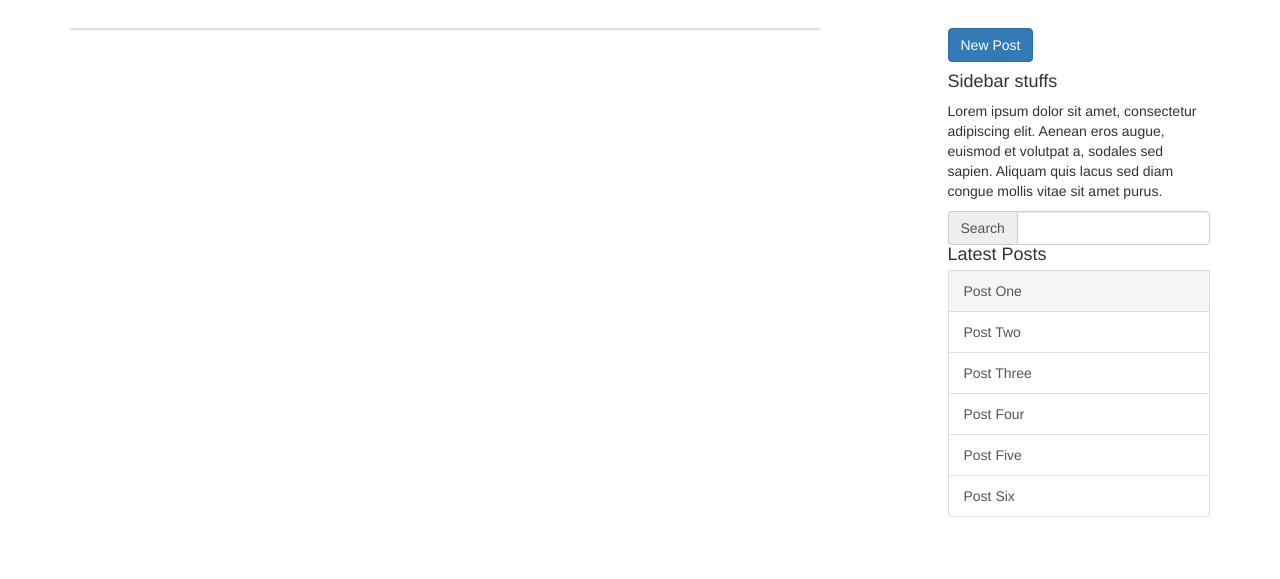
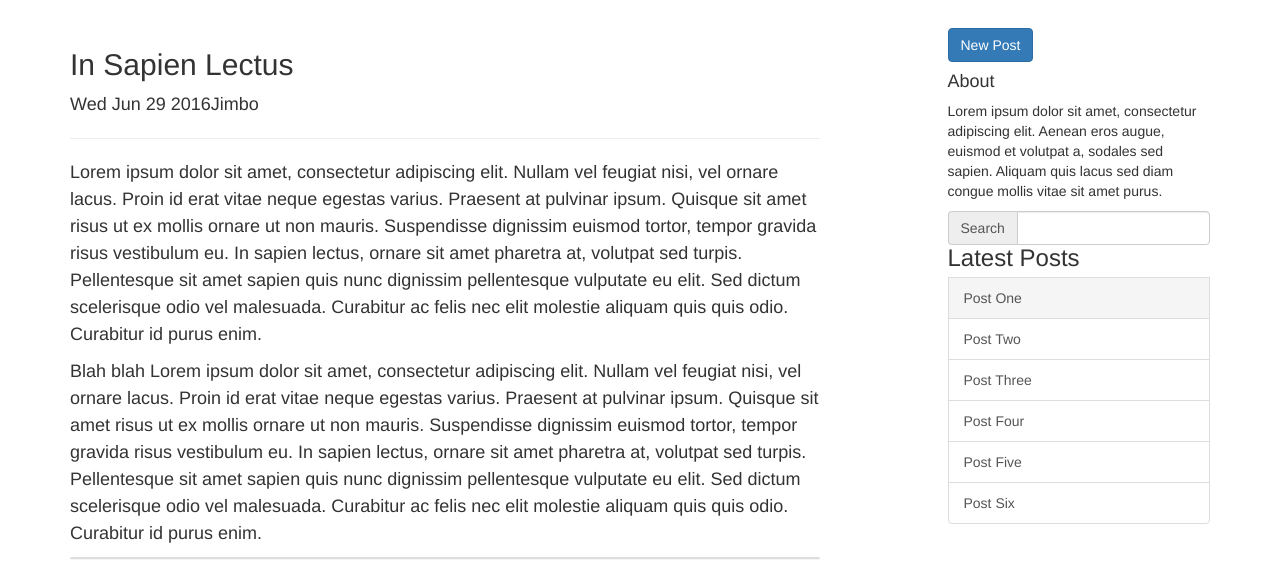
Before and after one commit to Karobka/PracticeBlog, a plain HTML site: page index.html in a window 1280 px wide. Both pictures are taken after a click on the link "Post One". Shown: the part 242-821 px from the top of the page. Before the commit the page ends 800 px from the top, so only its background shows below. Drawn offline with nearby package versions, Linux system fonts and the light colour scheme.

Commit message:
minor things I can't recall

```diff
--- a/app/app.js
+++ b/app/app.js
@@ -21,11 +21,11 @@ $(document).ready(function() {
 
    NewPost.prototype.createPost = function() {
        $(".blog-post").append(
-                "<h2 class='blog-post-title' value:'" + this.postId + "'>" + this.postTitle + "</h2>" +
-                "<p class='blog-post-meta'>" + this.postDate + "</p>" +
+                "<h2 class='blog-post-title' value:'" + this.postId + "'>" + this.postTitle + "</h2>"  +
+                "<p class='blog-post-meta'>" + this.postDate + "</p>" + "<hr>" +
                 "<p>" + this.postText + "</p>"
             );
-            /** add new post title to post listing */
+            /** add new post title to post listing  and include post ID*/
             $("#post-list").after("<a href='#' class='list-group-item' value:'" + this.postId + "'>" + this.postTitle + "</a>");
         };
 
@@ -48,12 +48,13 @@ $(document).ready(function() {
             newerPost.createPost();
             postsarray.push(newerPost);
             console.log(postsarray);
-
         }
     });
 
     /**update body with clicked on post  Append or replace ".blog-post" (a child of ".blog-main") with content from clicked link */
-    $(".list-group-item").click(function() {
+    $(".list-group-item").click(function(postId) {
+        var newnumber = postsarray.find(postId);
+        console.log(newnumber);
 
         $(".blog-post").children().remove();
         $(".blog-post").append(
--- a/index.html
+++ b/index.html
@@ -63,8 +63,9 @@
 
           <div class="col-sm-8 blog-main">
             <div class="blog-post">
-              <h2 class="blog-post-title"><!--PostTitle--></h2>
-              <p class="blog-post-meta"><!--Date&UserName--></p>
+              <h2 class="blog-post-title">In Sapien Lectus</h2>
+              <p class="blog-post-meta"><span id="post-date">Wed Jun 29 2016</span><span id="post-person">Jimbo</span></p>
+                <hr>
                 <p>
                   Lorem ipsum dolor sit amet, consectetur adipiscing elit. Nullam vel feugiat nisi, vel ornare lacus. Proin id erat vitae neque egestas varius. Praesent at pulvinar ipsum. Quisque sit amet risus ut ex mollis ornare ut non mauris. Suspendisse dignissim euismod tortor, tempor gravida risus vestibulum eu. In sapien lectus, ornare sit amet pharetra at, volutpat sed turpis. Pellentesque sit amet sapien quis nunc dignissim pellentesque vulputate eu elit. Sed dictum scelerisque odio vel malesuada. Curabitur ac felis nec elit molestie aliquam quis quis odio. Curabitur id purus enim.
                 </p>
@@ -82,19 +83,20 @@
             <button type="button" class="btn btn-primary" data-toggle="modal" data-target="#createpostmodal">New Post</button>
             <!-- more sidebar navigation and stuff -->
             <div class="sidebar-module sidebar-module-inset">
-              <h4>Sidebar stuffs</h4>
+              <h4>About</h4>
               <p>Lorem ipsum dolor sit amet, consectetur adipiscing elit. Aenean eros augue, euismod et volutpat a, sodales sed sapien. Aliquam quis lacus sed diam congue mollis vitae sit amet purus.</p>
+            </div>
+            <div class="sidebar-module sidebar-module-inset">
               <div class="input-group">
                 <span class="input input-group-addon">Search</span>
-                <input type="text" class="form-control">
+                <input type="text" class="form-control"></input>
               </div>
-              </input>
             </div>
 
             <!-- post archive links -->
-            <div class="sidebar-module">
+            <div class="sidebar-module sidebar-module-inset">
               <div class="list-group">
-                <h4 class="list-group-item-heading" id="post-list">Latest Posts</h4>
+                <h3 class="list-group-item-heading" id="post-list">Latest Posts</h3>
                   <a href="#" class="list-group-item">Post One</a>
                   <a href="#" class="list-group-item">Post Two</a>
                   <a href="#" class="list-group-item">Post Three</a>
```
